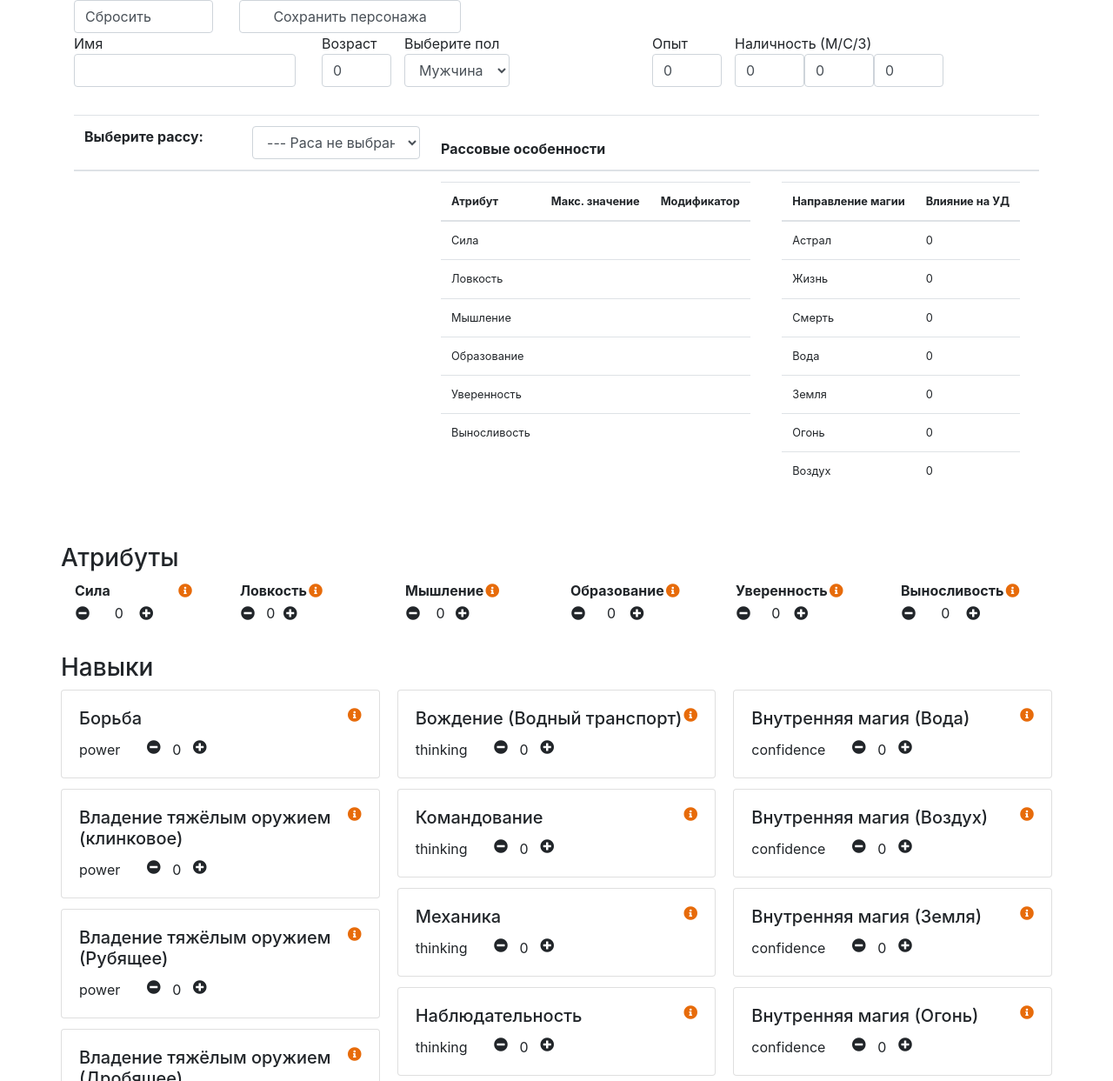
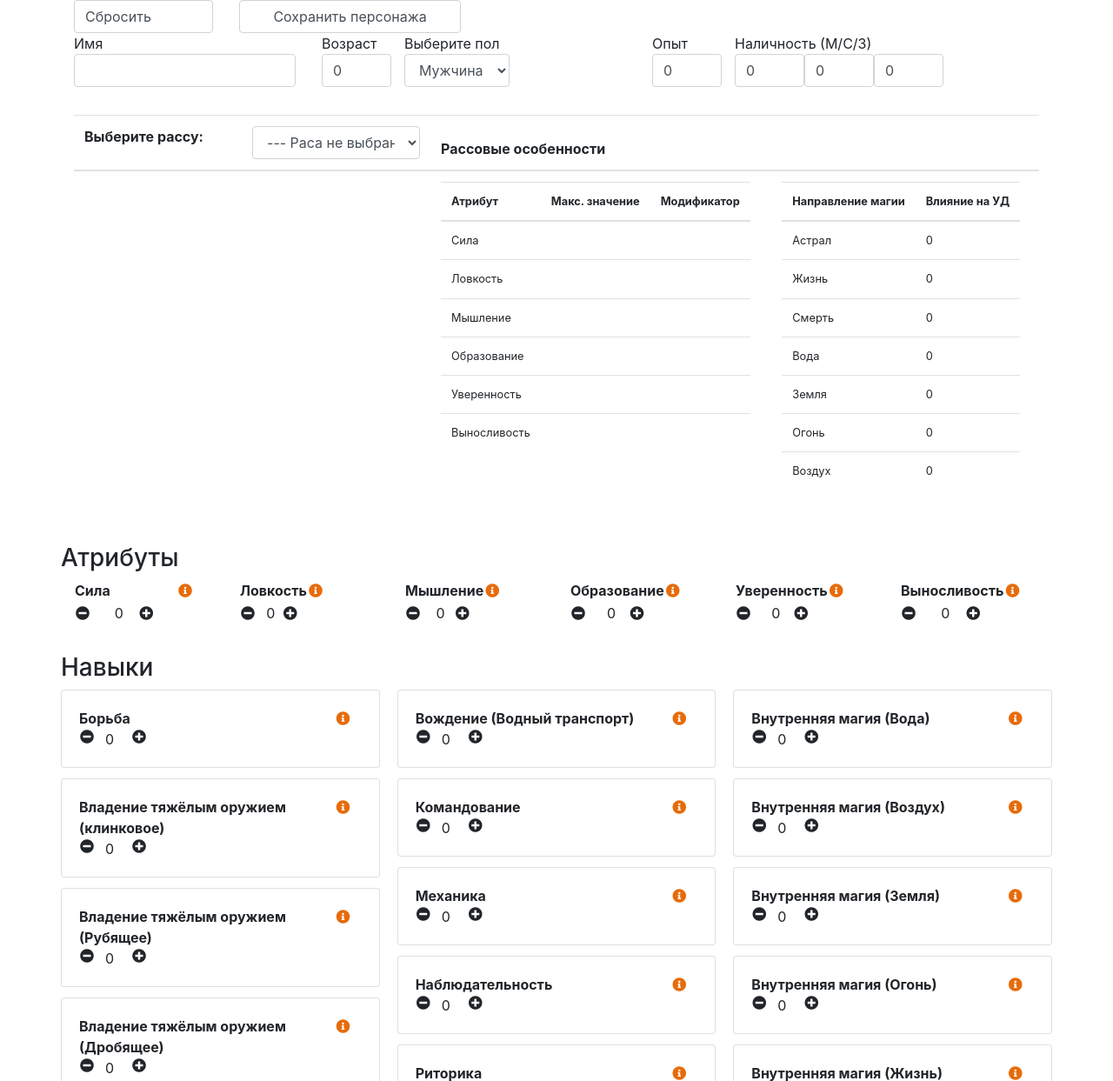
Before and after one commit to comat0zz/comat0zz.github.io, a plain HTML site: page index.html in a window 1280 px wide. Shown: the top 1243 px of the page at 87% size. Drawn offline with nearby package versions, Linux system fonts and the light colour scheme.

Commit message:
skill box

```diff
--- a/index.html
+++ b/index.html
@@ -308,19 +308,28 @@
 
   <div class="card" v-for="(item, index) in showSkills()" :key="index">
     <div class="card-body">
-        <i id="show-modal" v-on:click="helpSkill(index)" class="fas fa-info-circle cursor-pointer" style="float:right;"></i>
-        <h5 class="card-title">{{item.name}}</h5>
-        <ul class="list-inline">
-            <li class="list-inline-item">{{item.attr}}</li>
-            <li class="list-inline-item">&nbsp;</li>
-            <li class="list-inline-item"><i class="fas fa-minus-circle btn" v-on:click="updateSkill(index, 'minus')"></i></li>
-            <li class="list-inline-item">{{item.lvl}}</li>
-            <li class="list-inline-item"><i class="fas fa-plus-circle btn" v-on:click="updateSkill(index, 'plus')"></i></li>
-        </ul>
+        <div class="row">
+            <div class="col-10">
+                <b id="show-modal" >{{item.name}}</b>
+            </div>
+            <div class="col-1">
+                <i id="show-modal" class="fas fa-info-circle cursor-pointer" v-on:click="helpSkill(index)"></i>
+            </div>
+        </div>
+        <div class="row">
+            <div class="col-1">
+                <i class="fas fa-minus-circle btn" v-on:click="updateSkill(index, 'minus')"></i>
+            </div>
+            <div class="col-1">{{item.lvl}}</div>
+            <div class="col-1">
+                <i class="fas fa-plus-circle btn" v-on:click="updateSkill(index, 'plus')"></i>
+            </div>
+        </div>
     </div>
   </div>
 
 </div>
+
 
 
     </div>
--- a/style.css
+++ b/style.css
@@ -39,3 +39,7 @@
 .list-inline {
     margin-bottom: 0rem;
 }
+
+.cart-body {
+    padding: 0.5 rem !important;
+}
```
Also changed, not shown: script.js (+4 -27 lines).
